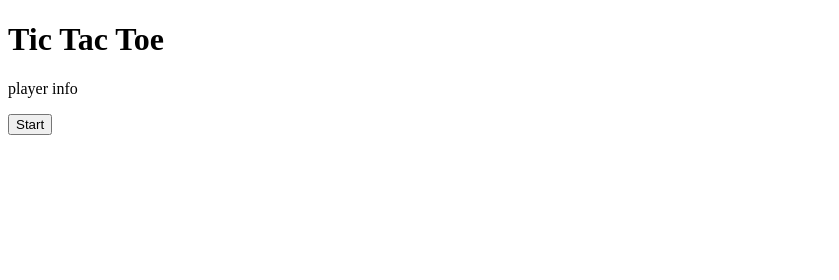
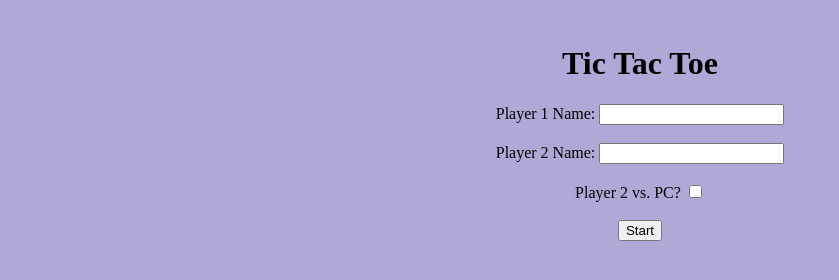
Before and after one commit to Marcosantiniayon/tictactoe, a website: page index.html in a window 1280 px wide. Shown: the whole page, without its empty margins (0-839 px from the left). Drawn offline with Linux system fonts and the light colour scheme.

Commit message:
Set up player info form and stored values

```diff
--- a/index.html
+++ b/index.html
@@ -10,8 +10,16 @@
 <body>
     <h1>Tic Tac Toe</h1>
     <div class="player-info-div">
-        <p>player info</p>
-        <button id="start-btn">Start</button>
+        <form>
+            <label for="player1">Player 1 Name:</label>
+            <input type="text" id="player1" name="player1" required><br><br>
+            <label for="player2">Player 2 Name:</label>
+            <input type="text" id="player2" name="player2" required><br><br>
+            <label for="ppc">Player 2 vs. PC?</label>
+            <input type="checkbox" id="ppc" name="ppc"><br><br>
+            <input id="start-btn" type="submit" value="Start">
+        </form>
+        <!-- <button id="start-btn">Start</button> -->
     </div>
     <div class="game-display-div hidden">
         <p>game display</p>
--- a/script.js
+++ b/script.js
@@ -1,22 +1,39 @@
 const playerInfoDiv = document.querySelector('.player-info-div');
 const gameDisplayDiv = document.querySelector('.game-display-div');
 const gameResultDiv = document.querySelector('.game-result-div');
-const startBtn = document.getElementById('start-btn');
 const resultBtn = document.getElementById('result-btn');
 const restartBtn = document.getElementById('restart-btn');
+const form = document.querySelector('form');
+const player1Input = document.querySelector('#player1');
+const player2Input = document.querySelector('#player2');
+const ppcCheckbox = document.querySelector('#ppc');
+let player1 = '';
+let player2 = 'PC';
 
 // Change to game display screen after players start
-startBtn.addEventListener('click', () => {
+form.addEventListener('submit', (event) => {
+  event.preventDefault();
+  player1 = player1Input.value;
+  player2 = player2Input.value;
+  const ppc = ppcCheckbox.checked;
+  console.log(player1, player2, ppc);
   playerInfoDiv.classList.add('hidden');
   gameDisplayDiv.classList.remove('hidden');
-  console.log('Button clicked!');
+});
+// Disable Player 2 name if Player 2 is pc
+ppcCheckbox.addEventListener('change', () => {
+  if (ppcCheckbox.checked) {
+    player2Input.value = 'PC';
+    player2Input.disabled = true;
+  } else {
+    player2Input.disabled = false;
+  }
 });
 
 // Change to results screen after a game has concluded
 resultBtn.addEventListener('click', () => {
   gameDisplayDiv.classList.add('hidden');
   gameResultDiv.classList.remove('hidden');
-  console.log('Button clicked!');
 });
 
 // Change back to player info screen after restart
@@ -24,5 +41,4 @@ resultBtn.addEventListener('click', () => {
 restartBtn.addEventListener('click', () => {
   gameResultDiv.classList.add('hidden');
   playerInfoDiv.classList.remove('hidden');
-  console.log('Button clicked!');
 });
--- a/style.css
+++ b/style.css
@@ -1,4 +1,38 @@
+html, body {
+  height: 100%;
+  margin: 0;
+}
+
+body {
+  display: flex;
+  flex-direction: column;
+  background-color: rgb(175, 169, 215);
+  padding: 24px;
+  text-align: center;
+}
 
 .hidden{
   display: none;
 }
+
+/* ------ */
+
+/* .header {
+  padding: 20px;
+  display: flex;
+  align-items: center;
+  justify-content: space-between;
+}
+
+main {
+  padding: 20px;
+  flex: 1 0 auto;
+}
+
+footer {
+  flex-shrink: 0;
+  position: fixed;
+  bottom: 0;
+  width: 100%;
+  text-align: center;
+} */
```
